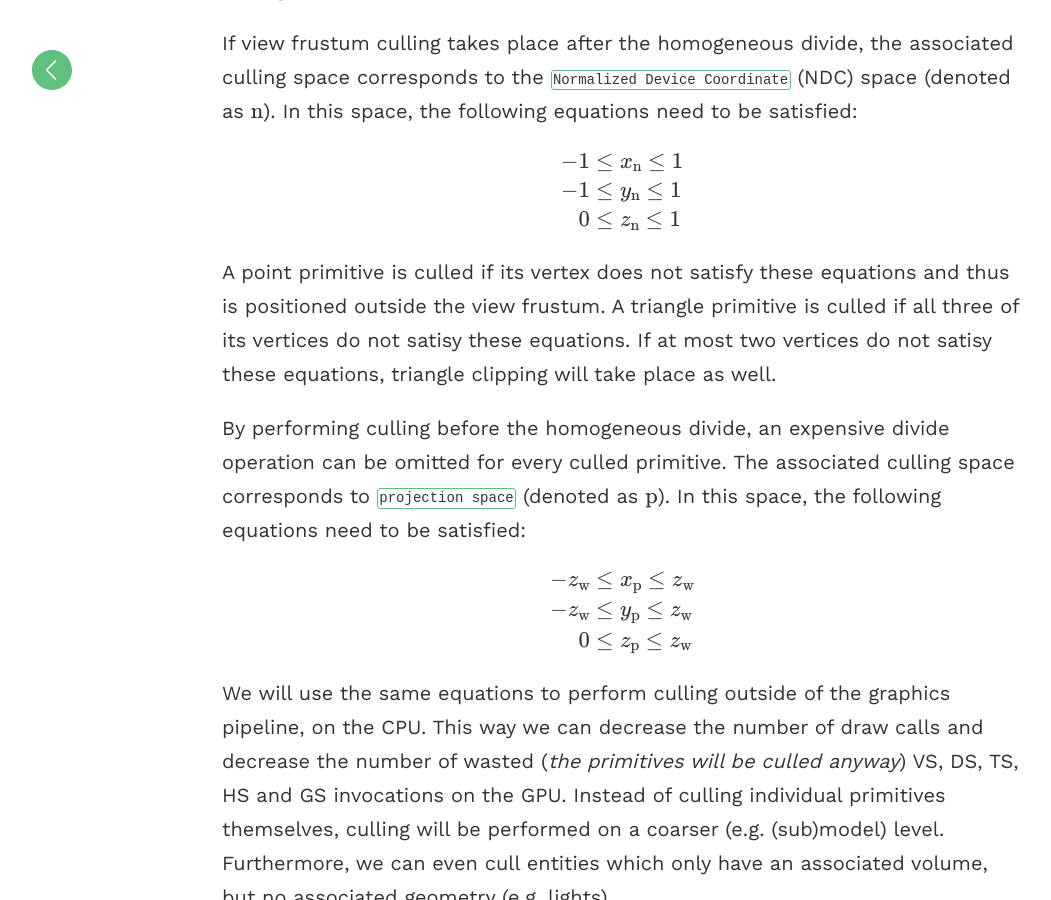
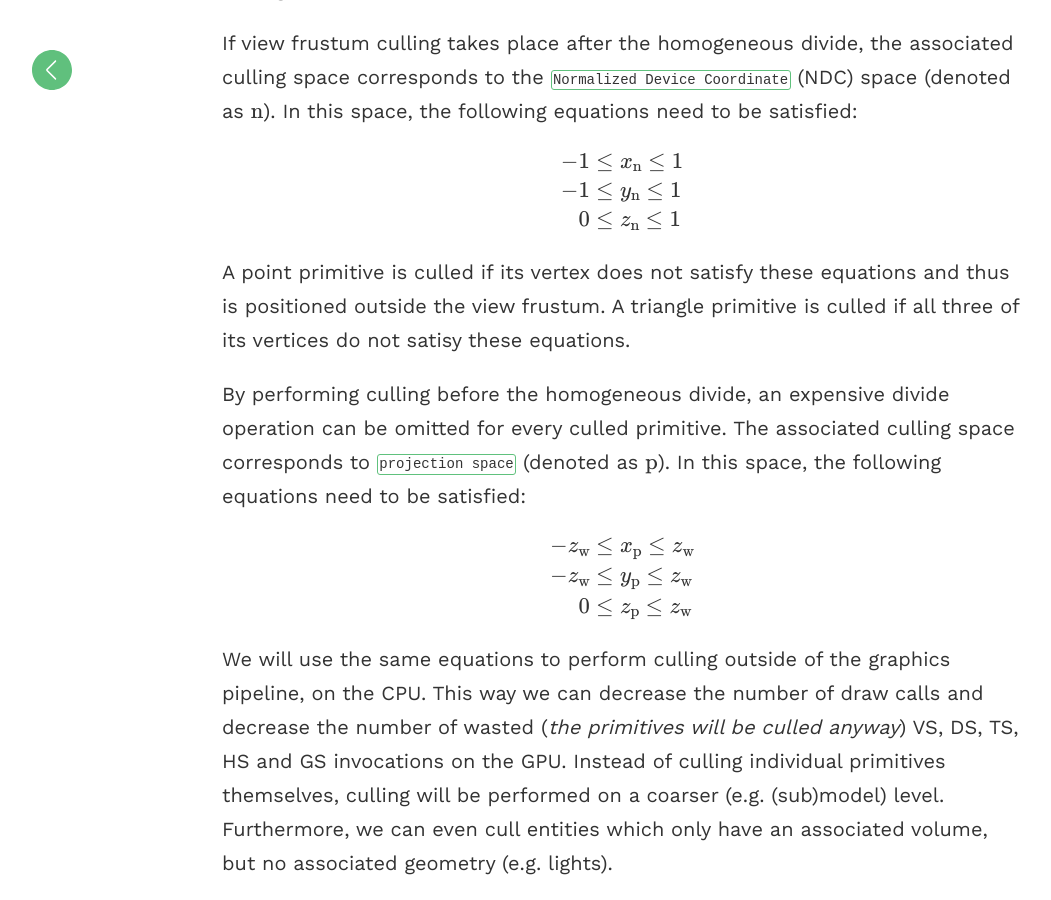
Before and after one commit to matt77hias/Blog, a Jekyll site: the page built from _posts/2017-08-24-creating-a-view-frustum.md, in a window 1280 px wide and 900 px high, scrolled down 1218 px. Shown: the whole window, without its empty margins (18-1069 px from the left). Built offline with Jekyll 4.4.1, drawn with Linux system fonts in a browser that asks for light colours; formulas are drawn with MathJax 3; comment, search, counter and statistics services are not loaded.

Commit message:
Update 2017-08-24-creating-a-view-frustum.md

```diff
--- a/_posts/2017-08-24-creating-a-view-frustum.md
+++ b/_posts/2017-08-24-creating-a-view-frustum.md
@@ -25,7 +25,7 @@ $$\begin{align}
 0 &\le z_{\mathrm{n}} \le 1
 \end{align}$$
 
-A point primitive is culled if its vertex does not satisfy these equations and thus is positioned outside the view frustum. A triangle primitive is culled if all three of its vertices do not satisy these equations. If at most two vertices do not satisy these equations, triangle clipping will take place as well.
+A point primitive is culled if its vertex does not satisfy these equations and thus is positioned outside the view frustum. A triangle primitive is culled if all three of its vertices do not satisy these equations.
 
 By performing culling before the homogeneous divide, an expensive divide operation can be omitted for every culled primitive. The associated culling space corresponds to `projection space` (denoted as $$\mathrm{p}$$). In this space, the following equations need to be satisfied:
 
```
